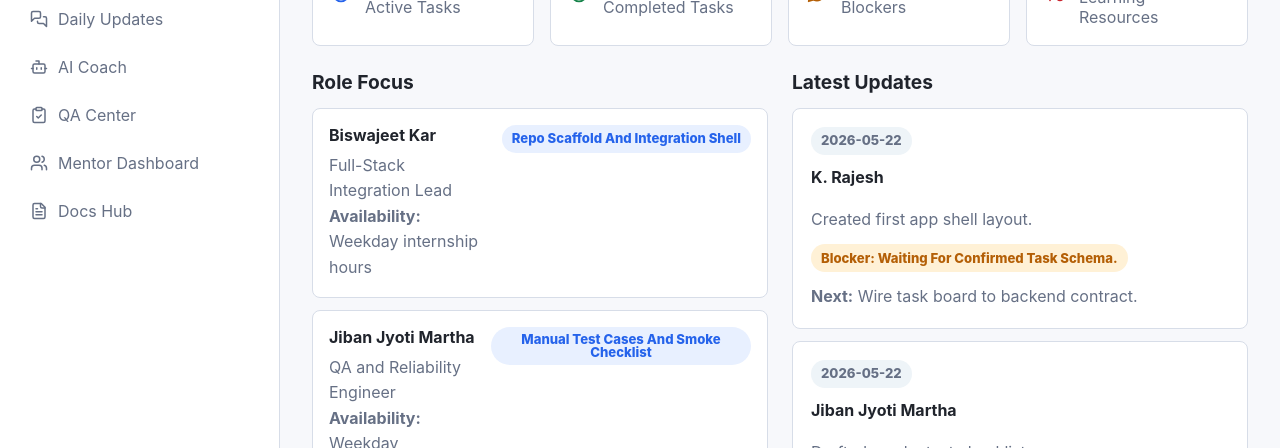
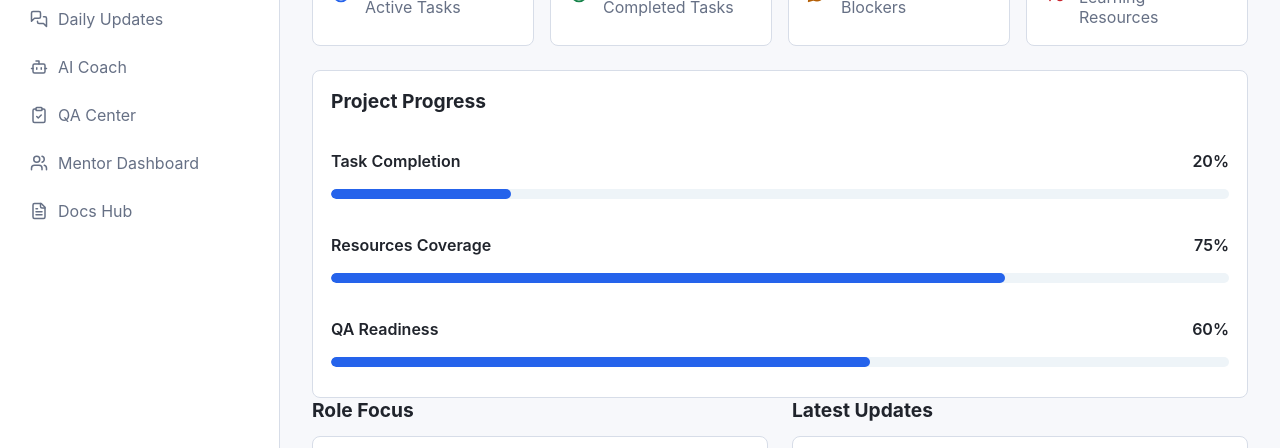
Before and after one commit to Hexmon/hexmon-skillbridge-internops, a React (Vite) app in the folder frontend/: page / in a window 1280 px wide. Both pictures are taken after a click on the button "Intern Dashboard". Shown: the part 290-738 px from the top of the page. Built offline with nearby package versions, Linux system fonts and the light colour scheme; no server answers.

Commit message:
Add dashboard progress bars

```diff
--- a/frontend/src/pages/DashboardPage.tsx
+++ b/frontend/src/pages/DashboardPage.tsx
@@ -11,6 +11,12 @@ export function DashboardPage() {
     (task) => task.status === "done",
   );
   const totalResources = resources.length;
+  const taskProgress = Math.round(
+    (completedTasks.length / tasks.length) * 100
+  );
+
+  const resourceProgress = 75;
+  const qaProgress = 60;
 
   return (
     <>
@@ -45,6 +51,46 @@ export function DashboardPage() {
           value={totalResources}
           tone="red"
         />
+      </section>
+
+      <section className="info-card">
+        <h2>Project Progress</h2>
+
+        <div className="progress-item">
+          <span>Task Completion</span>
+          <span>{taskProgress}%</span>
+        </div>
+
+        <div className="progress-bar">
+          <div
+            className="progress-fill"
+            style={{ width: `${taskProgress}%` }}
+          />
+        </div>
+
+        <div className="progress-item">
+          <span>Resources Coverage</span>
+          <span>{resourceProgress}%</span>
+        </div>
+
+        <div className="progress-bar">
+          <div
+            className="progress-fill"
+            style={{ width: `${resourceProgress}%` }}
+          />
+        </div>
+
+        <div className="progress-item">
+          <span>QA Readiness</span>
+          <span>{qaProgress}%</span>
+        </div>
+
+        <div className="progress-bar">
+          <div
+            className="progress-fill"
+            style={{ width: `${qaProgress}%` }}
+          />
+        </div>
       </section>
 
       <section className="two-column">
--- a/frontend/src/styles/global.css
+++ b/frontend/src/styles/global.css
@@ -662,3 +662,26 @@ input[type="range"] {
 .notification-dropdown p {
   margin: 8px 0;
 }
+
+.progress-item {
+  display: flex;
+  justify-content: space-between;
+  margin-top: 12px;
+  margin-bottom: 6px;
+  font-weight: 600;
+}
+
+.progress-bar {
+  height: 10px;
+  background: var(--color-surface-muted);
+  border-radius: 999px;
+  overflow: hidden;
+  margin-bottom: 12px;
+}
+
+.progress-fill {
+  height: 100%;
+  background: var(--color-blue);
+  border-radius: 999px;
+  transition: width 0.4s ease;
+}
```
